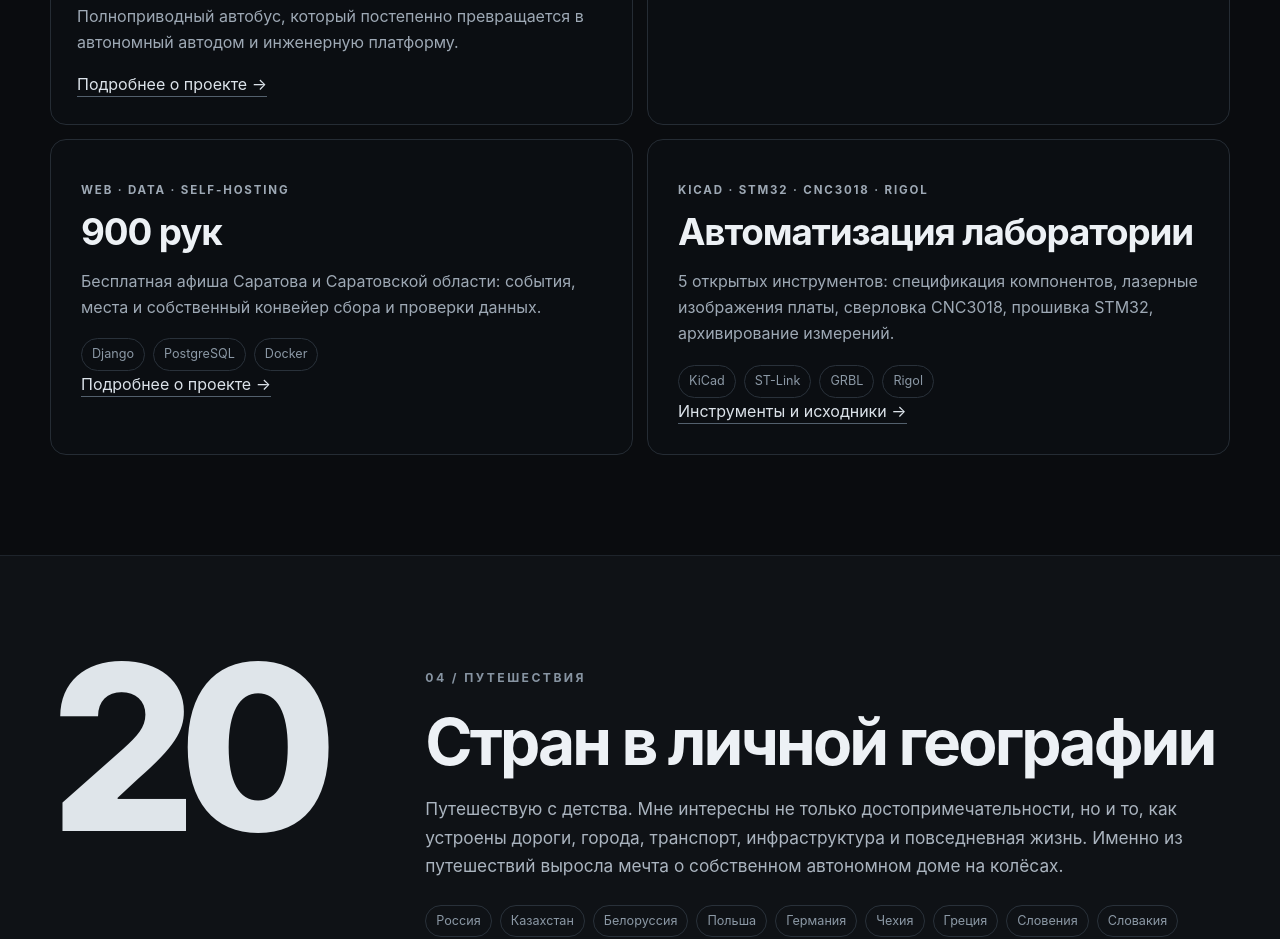
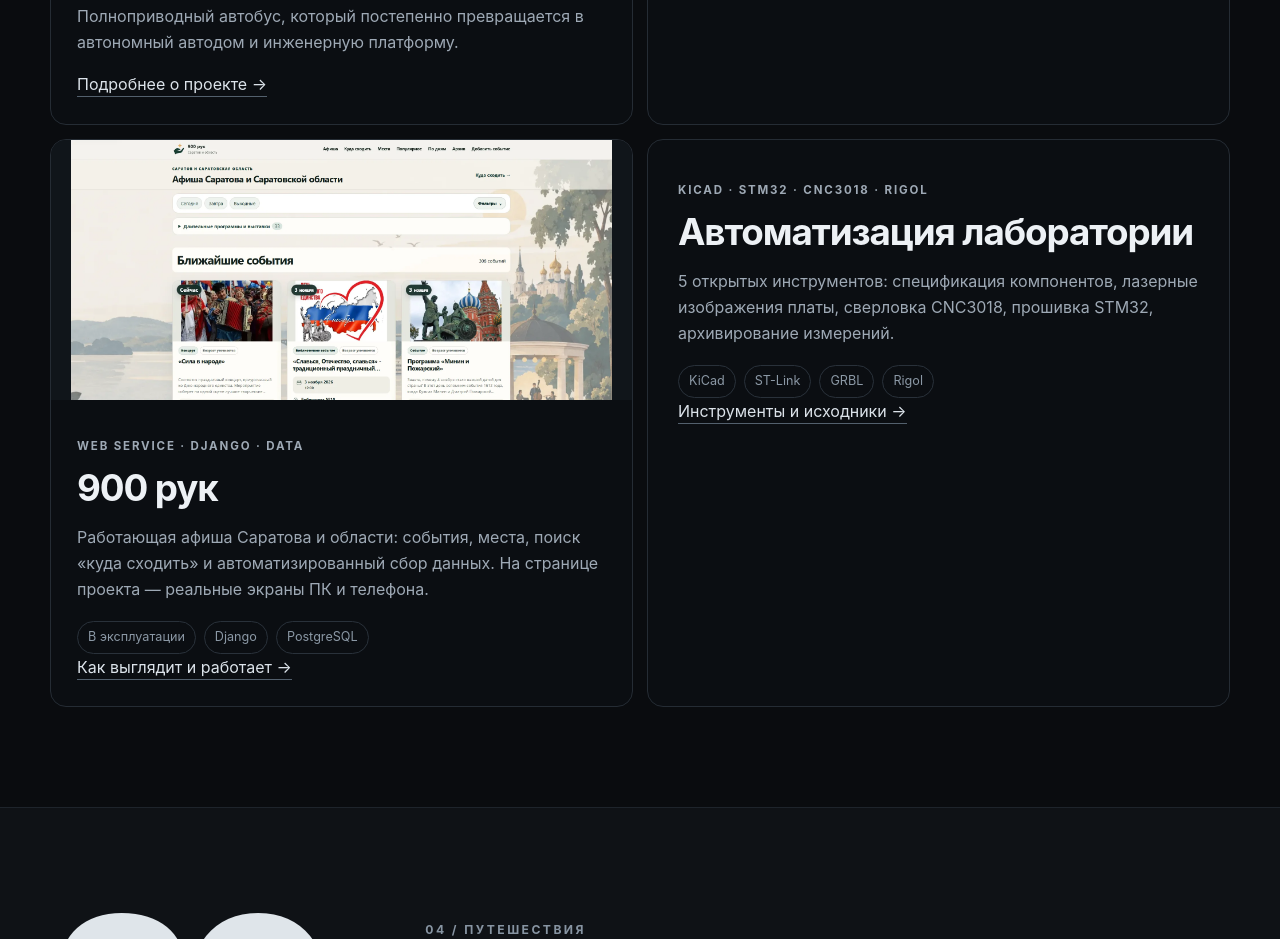
Before and after one commit to MaxStriX324/maxstrix324.github.io, a plain HTML site: page index.html in a window 1280 px wide. Shown: the part 2834-3773 px from the top of the page. Drawn offline with Linux system fonts and the light colour scheme.

Commit message:
docs(portfolio): show production 900 ruk screenshots and clear WorkBalance status

```diff
--- a/index.html
+++ b/index.html
@@ -117,7 +117,7 @@
             <div><p class="project-meta">MECHANICS · TRAVEL · ENERGY</p><h3>ПАЗ-3206 4×4 «Черепаха»</h3><p>Полноприводный автобус, который постепенно превращается в автономный автодом и инженерную платформу.</p><span class="text-link">Подробнее о проекте →</span></div>
           </a>
           <a class="showcase-card" href="/project/workbalance/"><p class="project-meta">KOTLIN · OPEN SOURCE</p><h3>WorkBalance</h3><p>Android-приложение для учёта рабочего времени, обеда, баланса часов и прогноза ухода.</p><span class="text-link">Подробнее →</span></a>
-          <a class="showcase-card" href="/project/900-ruk/"><p class="project-meta">WEB · DATA · SELF-HOSTING</p><h3>900 рук</h3><p>Бесплатная афиша Саратова и Саратовской области: события, места и собственный конвейер сбора и проверки данных.</p><div class="tags"><span>Django</span><span>PostgreSQL</span><span>Docker</span></div><span class="text-link">Подробнее о проекте →</span></a>
+          <a class="showcase-card image-card" href="/project/900-ruk/"><img src="/assets/projects/900-ruk/desktop-afisha.webp" alt="Реальный интерфейс афиши 900 рук на компьютере" width="1889" height="908" loading="lazy" decoding="async"><div><p class="project-meta">WEB SERVICE · DJANGO · DATA</p><h3>900 рук</h3><p>Работающая афиша Саратова и области: события, места, поиск «куда сходить» и автоматизированный сбор данных. На странице проекта — реальные экраны ПК и телефона.</p><div class="tags"><span>В эксплуатации</span><span>Django</span><span>PostgreSQL</span></div><span class="text-link">Как выглядит и работает →</span></div></a>
           <!-- LAB_TOOLS_GENERATED_START -->
 <a class="showcase-card" href="/project/lab-automation/"><p class="project-meta">KICAD · STM32 · CNC3018 · RIGOL</p><h3>Автоматизация лаборатории</h3><p>5 открытых инструментов: спецификация компонентов, лазерные изображения платы, сверловка CNC3018, прошивка STM32, архивирование измерений.</p><div class="tags"><span>KiCad</span><span>ST-Link</span><span>GRBL</span><span>Rigol</span></div><span class="text-link">Инструменты и исходники →</span></a>
 <!-- LAB_TOOLS_GENERATED_END -->
```
